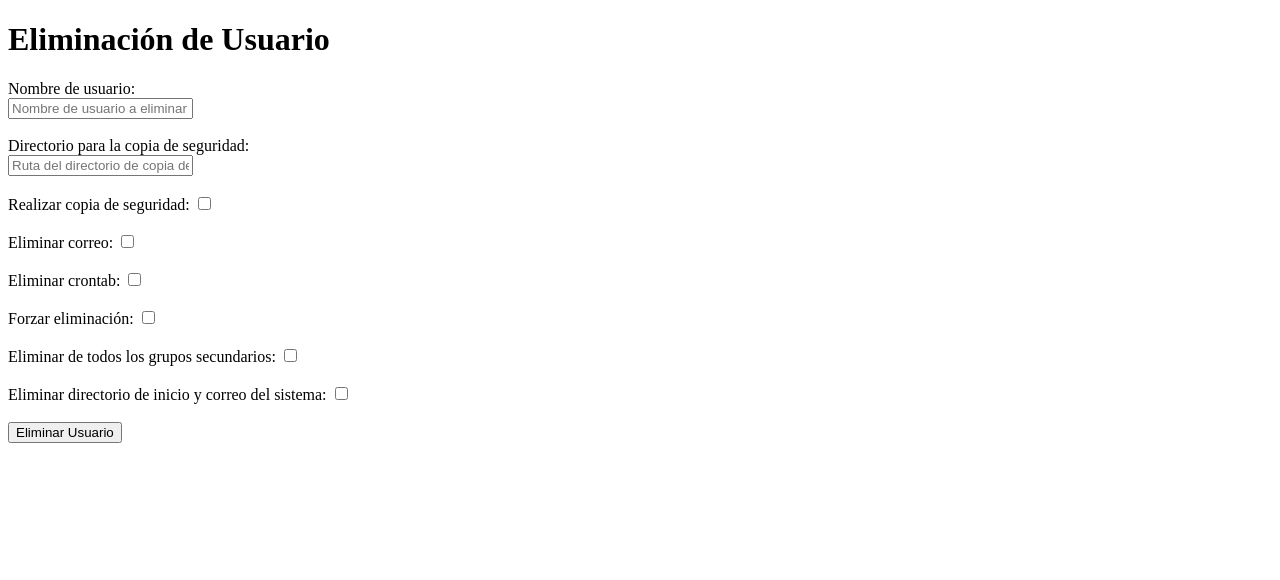
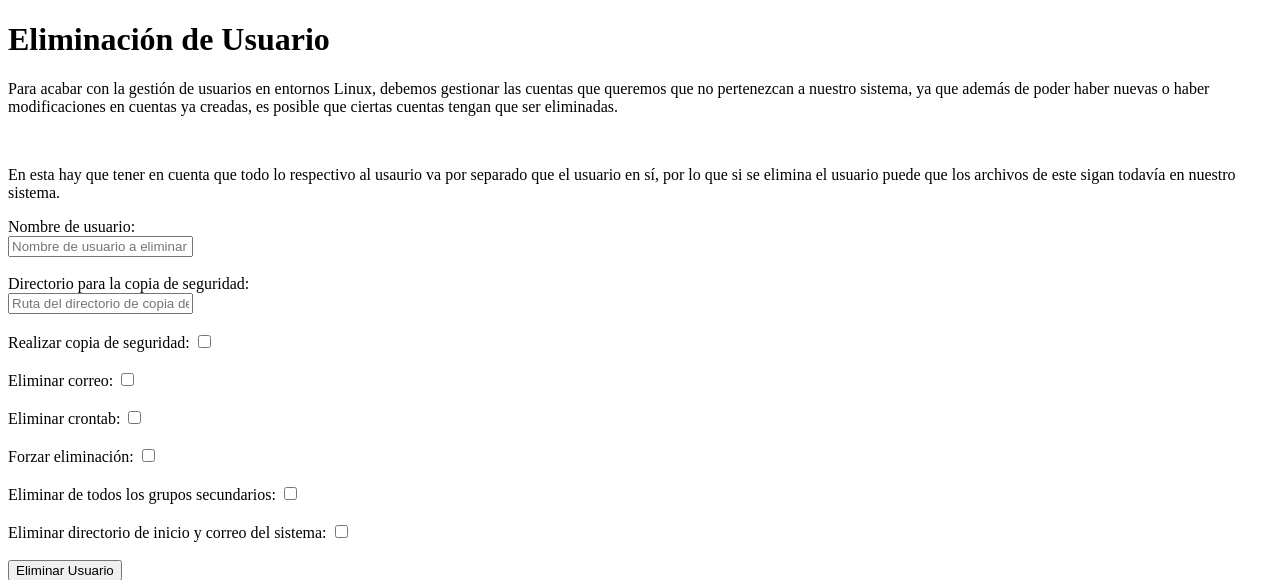
Before and after one commit to gabrielASIR/test_TFG, a Django app: template usuarios/templates/usuarios/eliminar_usuario.html in a window 1280 px wide. Shown: the top 580 px of the page. Run offline with Django 3.2, Linux system fonts and the light colour scheme; the template is opened without the code that fills it, so the values that code supplies are empty.

Commit message:
Update eliminar_usuario.html

```diff
--- a/usuarios/templates/usuarios/eliminar_usuario.html
+++ b/usuarios/templates/usuarios/eliminar_usuario.html
@@ -7,7 +7,10 @@
 </head>
 <body>
     <h1>Eliminación de Usuario</h1>
-
+    <p>Para acabar con la gestión de usuarios en entornos Linux, debemos gestionar las cuentas que queremos que no pertenezcan a nuestro sistema,
+    ya que además de poder haber nuevas o haber modificaciones en cuentas ya creadas, es posible que ciertas cuentas tengan que ser eliminadas.</p><br>
+    <p>En esta hay que tener en cuenta que todo lo respectivo al usaurio va por separado que el usuario en sí, por lo que si se elimina el usuario puede
+    que los archivos de este sigan todavía en nuestro sistema.</p>
     {% if mensaje_error %}
     <p>{{ mensaje_error }}</p>
     {% endif %}
```
